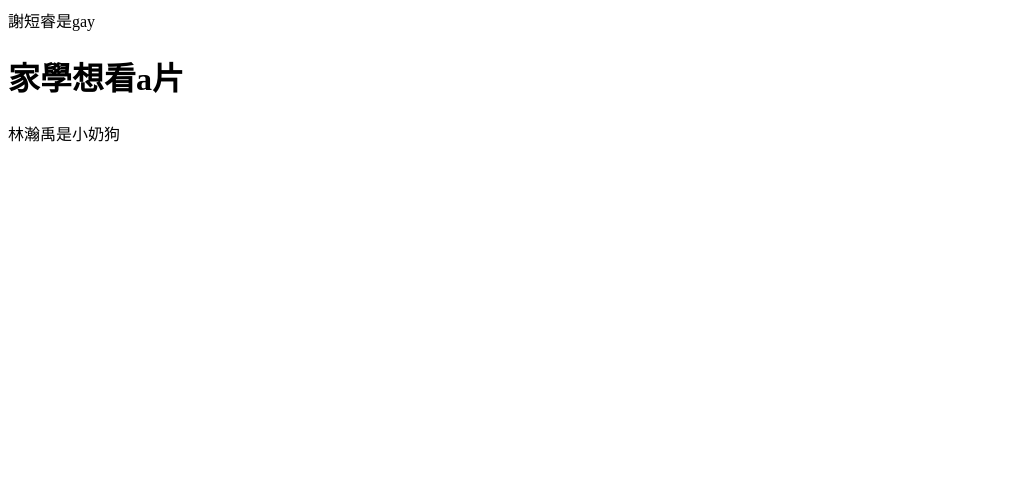
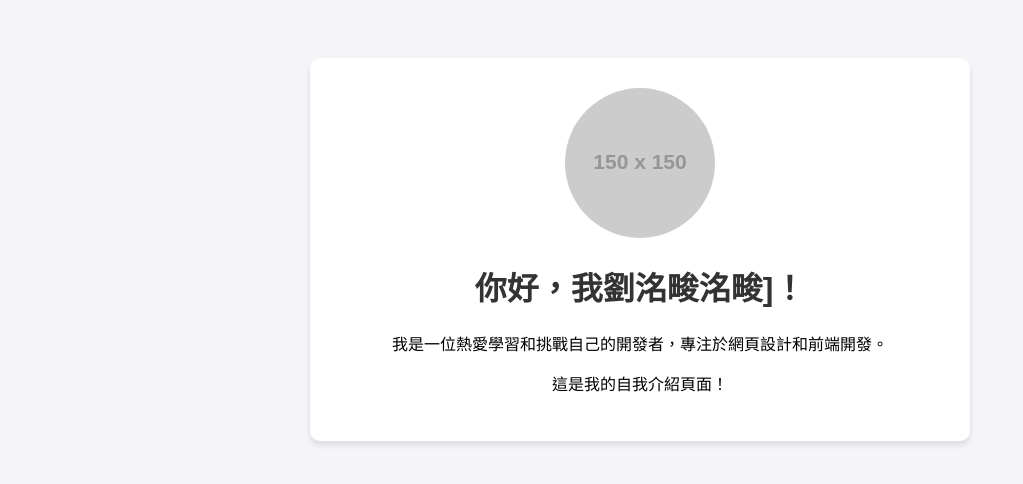
Before and after one commit to Jimmy931/abcde.github.io, a plain HTML site: page index.html in a window 1280 px wide. Shown: the whole page, without its empty margins (0-1023 px from the left). Drawn offline with Linux system fonts and the light colour scheme; placeholder pictures from the web are drawn by us.

Commit message:
Update index.html

```diff
--- a/index.html
+++ b/index.html
@@ -1,10 +1,41 @@
 <!DOCTYPE html>
-<html>
+<html lang="zh-TW">
 <head>
-  <tittle>謝短睿是gay</tittle>
+    <meta charset="UTF-8">
+    <meta name="viewport" content="width=device-width, initial-scale=1.0">
+    <title>自我介紹</title>
+    <style>
+        body {
+            font-family: Arial, sans-serif;
+            text-align: center;
+            background-color: #f4f4f9;
+            padding: 50px;
+        }
+        h1 {
+            color: #333;
+        }
+        .content {
+            background-color: #fff;
+            border-radius: 10px;
+            padding: 30px;
+            box-shadow: 0px 4px 6px rgba(0, 0, 0, 0.1);
+            max-width: 600px;
+            margin: 0 auto;
+        }
+        img {
+            width: 150px;
+            border-radius: 50%;
+        }
+    </style>
 </head>
 <body>
-  <h1>家學想看a片</h1>
-  <p>林瀚禹是小奶狗</p>
+
+    <div class="content">
+        <img src="https://via.placeholder.com/150" alt="你的照片">
+        <h1>你好，我劉洺畯洺畯]！</h1>
+        <p>我是一位熱愛學習和挑戰自己的開發者，專注於網頁設計和前端開發。</p>
+        <p>這是我的自我介紹頁面！</p>
+    </div>
+
 </body>
 </html>
```
